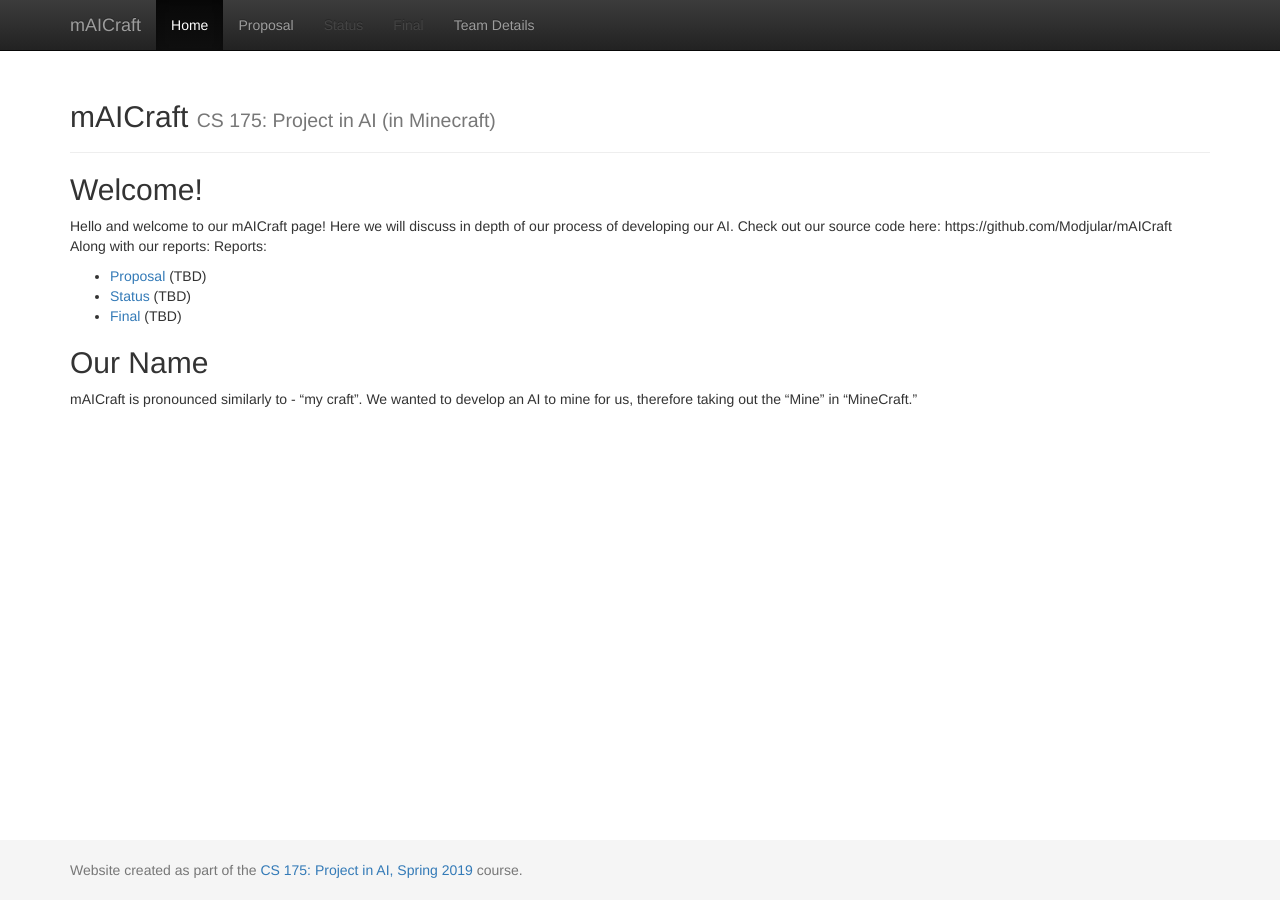
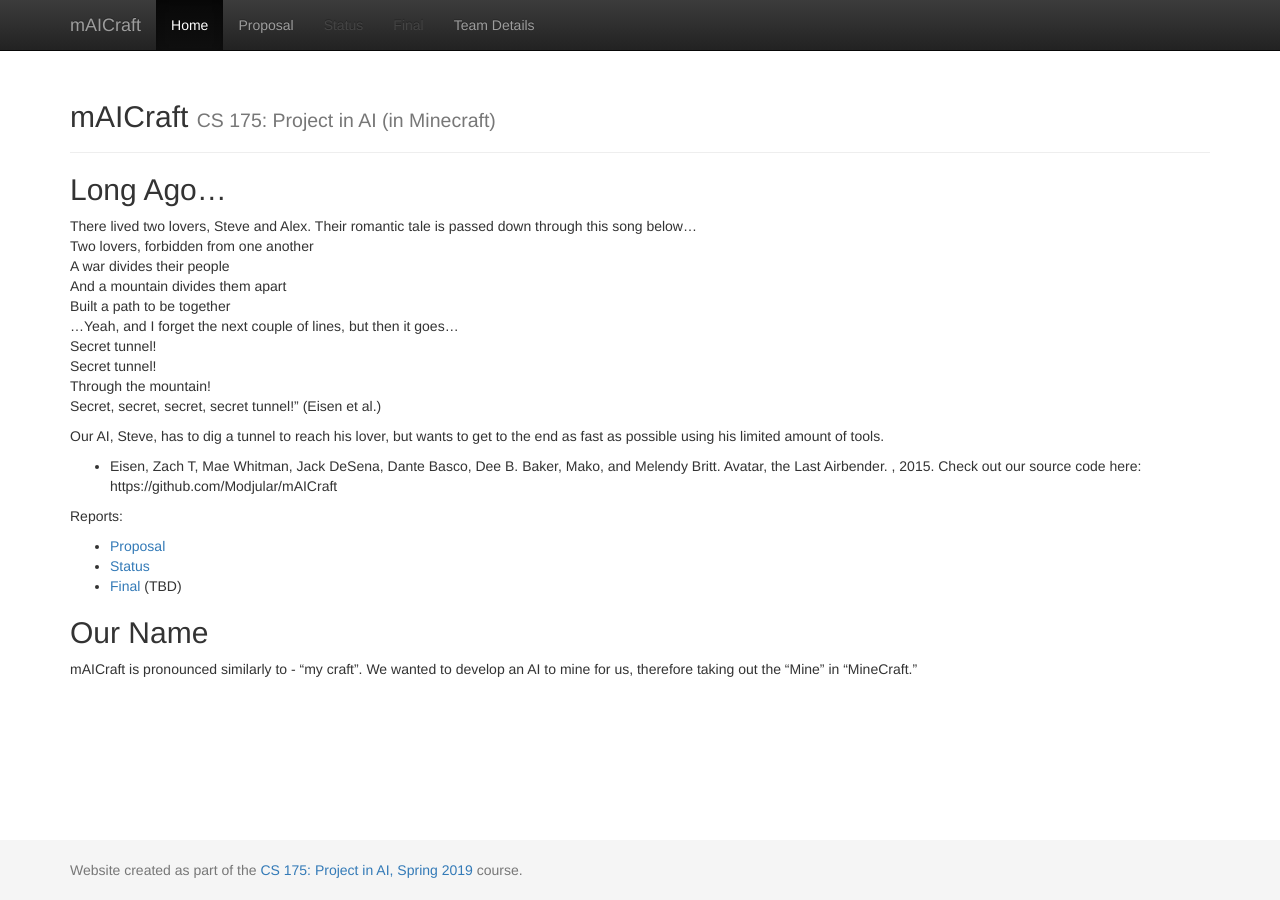
Before and after one commit to Modjular/boringAI, a Jekyll site: the page built from docs/index.md, in a window 1280 px wide. Built offline with Jekyll 4.4.1, drawn with Linux system fonts in a browser that asks for light colours.

Commit message:
updated Home page

```diff
--- a/docs/index.md
+++ b/docs/index.md
@@ -3,14 +3,27 @@ layout: default
 title:  Home
 ---
 
-## Welcome!
-Hello and welcome to our mAICraft page! Here we will discuss in depth of our process of developing our AI.
+## Long Ago...
+There lived two lovers, Steve and Alex. Their romantic tale is passed down through this song below...\
+Two lovers, forbidden from one another\
+A war divides their people\
+And a mountain divides them apart
+Built a path to be together\
+...Yeah, and I forget the next couple of lines, but then it goes...\
+Secret tunnel!\
+Secret tunnel!\
+Through the mountain!
+Secret, secret, secret, secret tunnel!" (Eisen et al.)
+
+Our AI, Steve, has to dig a tunnel to reach his lover, but wants to get to the end as fast as possible using his limited amount of tools.
+
+- Eisen, Zach T, Mae Whitman, Jack DeSena, Dante Basco, Dee B. Baker, Mako, and Melendy Britt. Avatar, the Last Airbender. , 2015.
 Check out our source code here: https://github.com/Modjular/mAICraft
-Along with our reports:
+
 Reports:
 
-- [Proposal](proposal.html) (TBD)
-- [Status](status.html) (TBD)
+- [Proposal](proposal.html)
+- [Status](status.html)
 - [Final](final.html) (TBD)
 
 ## Our Name
```
